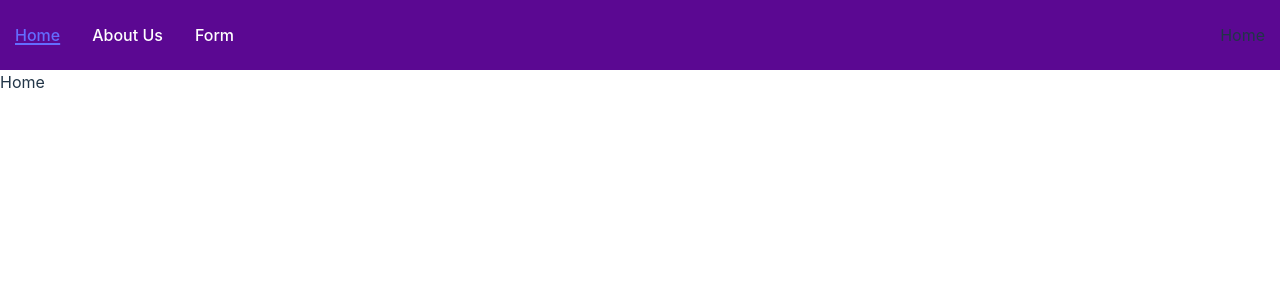
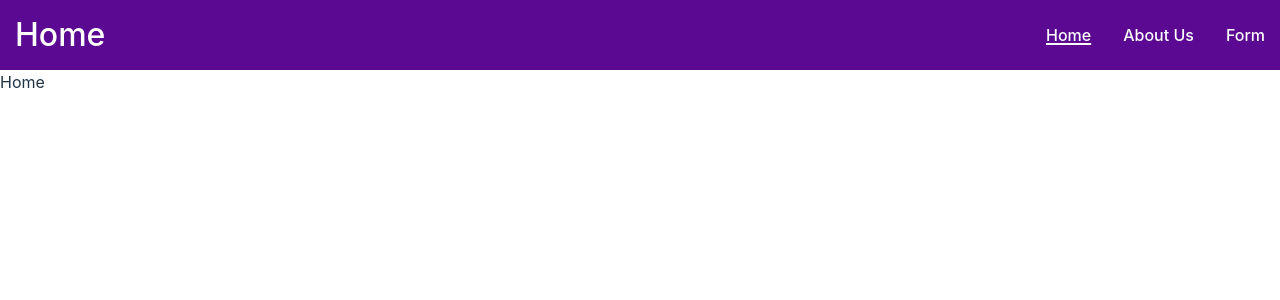
Before and after one commit to KirillGenin/React, a React (Vite) app: page / in a window 1280 px wide. Shown: the top 300 px of the page. Built offline with nearby package versions, Linux system fonts and the light colour scheme.

Commit message:
fix: className links

```diff
--- a/src/components/Header/index.tsx
+++ b/src/components/Header/index.tsx
@@ -9,12 +9,15 @@ function Header() {
   return (
     <>
       <header className={styles.header}>
+        <span className={styles.logo}>{titlePage}</span>
         <nav>
           <ul className={styles.nav_list}>
             <li>
               <NavLink
                 to="/"
-                className={({ isActive }) => (isActive ? styles.nav_link__active : styles.nav_link)}
+                className={({ isActive }) =>
+                  isActive ? `${styles.nav_link} ${styles.nav_link__active}` : styles.nav_link
+                }
               >
                 Home
               </NavLink>
@@ -22,7 +25,9 @@ function Header() {
             <li>
               <NavLink
                 to="/about"
-                className={({ isActive }) => (isActive ? styles.nav_link__active : styles.nav_link)}
+                className={({ isActive }) =>
+                  isActive ? `${styles.nav_link} ${styles.nav_link__active}` : styles.nav_link
+                }
               >
                 About Us
               </NavLink>
@@ -30,14 +35,15 @@ function Header() {
             <li>
               <NavLink
                 to="/form"
-                className={({ isActive }) => (isActive ? styles.nav_link__active : styles.nav_link)}
+                className={({ isActive }) =>
+                  isActive ? `${styles.nav_link} ${styles.nav_link__active}` : styles.nav_link
+                }
               >
                 Form
               </NavLink>
             </li>
           </ul>
         </nav>
-        <p>{titlePage}</p>
       </header>
     </>
   );
```
